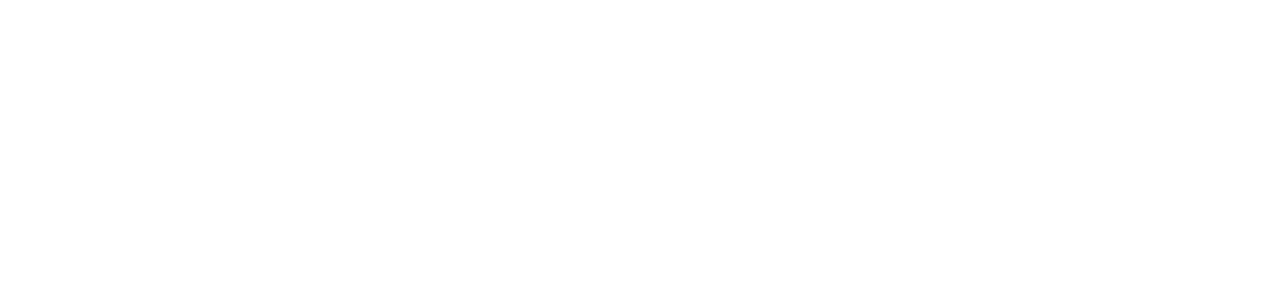
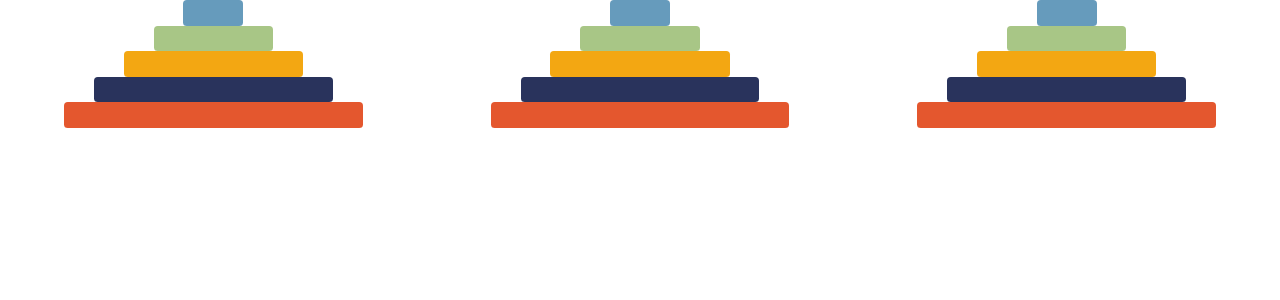
Before and after one commit to alexanderko/tower-of-hanoi, a React (Create React App) app: page / in a window 1280 px wide. Shown: the top 300 px of the page. Built offline with nearby package versions, Linux system fonts and the light colour scheme.

Commit message:
add static tower component

```diff
--- a/src/App.css
+++ b/src/App.css
@@ -0,0 +1,8 @@
+#root {
+  display: flex;
+  flex-direction: column;
+}
+
+.Board {
+  display: flex;
+}
--- a/src/App.js
+++ b/src/App.js
@@ -1,13 +1,18 @@
-import React, { Component } from 'react';
-import './App.css';
+import React, { Component } from 'react'
+import './App.css'
+
+import Tower from './components/Tower/Tower.jsx'
 
 class App extends Component {
   render() {
     return (
-      <div>
+      <div className="Board">
+        <Tower></Tower>
+        <Tower></Tower>
+        <Tower></Tower>
       </div>
     );
   }
 }
 
-export default App;
+export default App
--- /dev/null
+++ b/src/components/Tower/Tower.css
@@ -0,0 +1,10 @@
+.Tower {
+  flex-grow: 1;
+  margin: 0 5vw;
+}
+
+.Disk {
+  margin: auto;
+  height: 2vw;
+  border-radius: .3vw;
+}
--- /dev/null
+++ b/src/components/Tower/Tower.jsx
@@ -0,0 +1,18 @@
+import React, { Component } from 'react'
+
+import './Tower.css'
+
+export default class Tower extends Component {
+
+  render() {
+    return (
+      <div className="Tower">
+        <div className="Disk" style={{backgroundColor: '#669BBC', width: '20%'}}></div>
+        <div className="Disk" style={{backgroundColor: '#A8C686', width: '40%'}}></div>
+        <div className="Disk" style={{backgroundColor: '#F3A712', width: '60%'}}></div>
+        <div className="Disk" style={{backgroundColor: '#29335C', width: '80%'}}></div>
+        <div className="Disk" style={{backgroundColor: '#E4572E', width: '100%'}}></div>
+      </div>
+    )
+  }
+}
```
